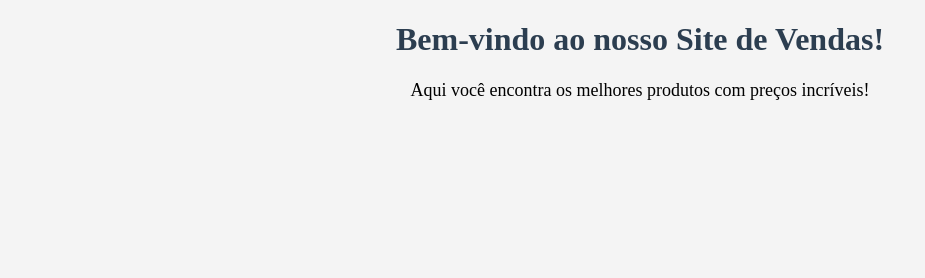
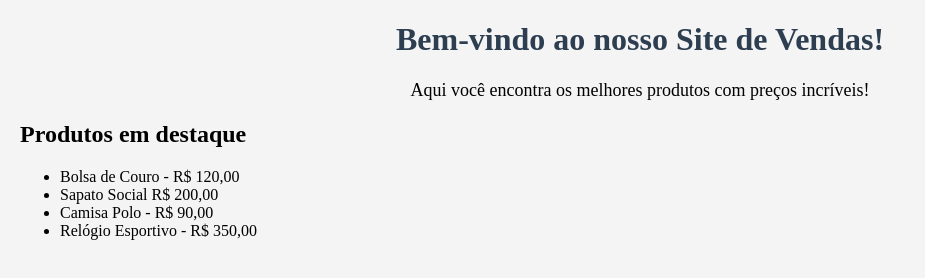
Before and after one commit to aguiarlucas2703/Vendas, a plain HTML site: page index.html in a window 1280 px wide. Shown: the whole page, without its empty margins (0-925 px from the left). Drawn offline with Linux system fonts and the light colour scheme.

Commit message:
feat: inclui a lista de produtos na página - Ref. #6

```diff
--- a/estilo.css
+++ b/estilo.css
@@ -4,7 +4,7 @@
 }
 h1{
     color: #2c3e50;
-    text-align: center;;
+    text-align: center;
 }
 p{
     font-size: 18px;
--- a/index.html
+++ b/index.html
@@ -8,5 +8,12 @@
 <body>
     <h1>Bem-vindo ao nosso Site de Vendas!</h1>
     <p>Aqui você encontra os melhores produtos com preços incríveis!</p>
+    <h2>Produtos em destaque</h2>
+    <ul>
+        <li>Bolsa de Couro - R$ 120,00</li>
+        <li>Sapato Social R$ 200,00</li>
+        <li>Camisa Polo - R$ 90,00</li>
+        <li>Relógio Esportivo - R$ 350,00</li>
+    </ul>
 </body>
 </html>
```
